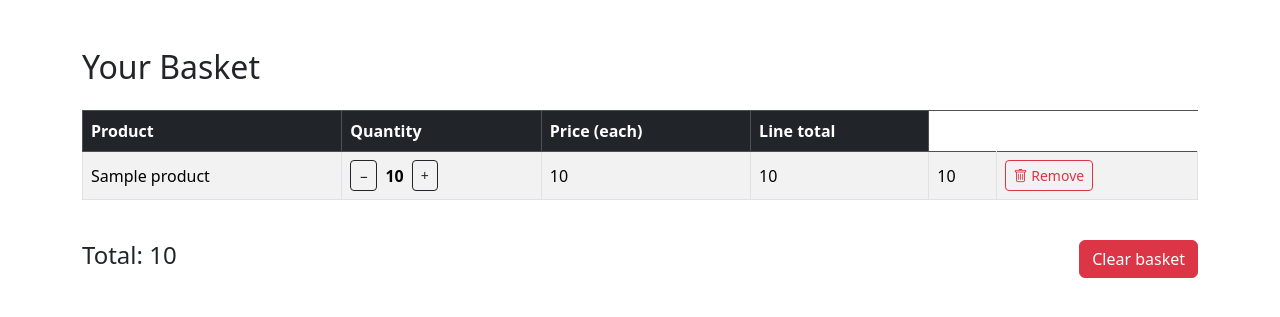
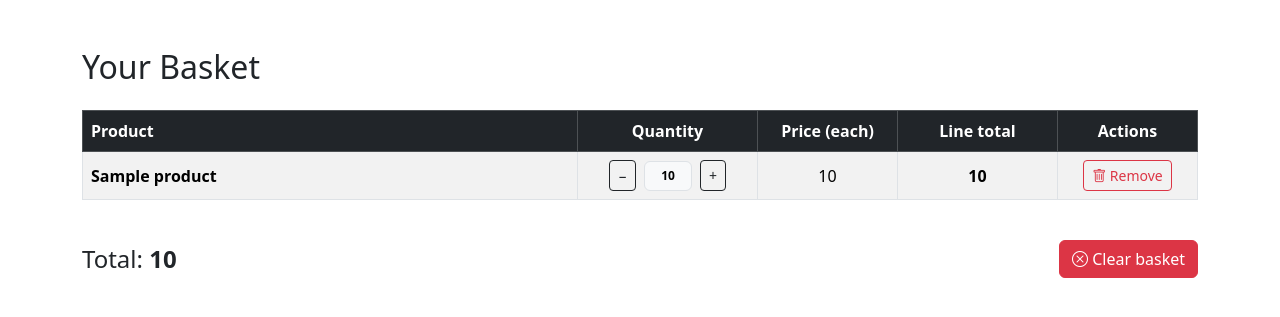
Before and after one commit to Hazem-Abdeen/Django_First_App, a Django app: template store/templates/store/cart_detail.html in a window 1280 px wide. Shown: the part 75-392 px from the top of the page. Run offline with Django 5.2, Linux system fonts and the light colour scheme; the template is opened without the code that fills it: most values are stand-ins (such as "Sample title", 1, 10 or a date in 2020).

Commit message:
last work 23/12

```diff
--- a/store/templates/store/cart_detail.html
+++ b/store/templates/store/cart_detail.html
@@ -9,8 +9,8 @@
   <link href="https://cdn.jsdelivr.net/npm/bootstrap@5.3.3/dist/css/bootstrap.min.css" rel="stylesheet">
   <link href="https://cdn.jsdelivr.net/npm/bootstrap-icons/font/bootstrap-icons.css" rel="stylesheet">
   <link rel="stylesheet" href="{% static 'store/css/navbar.css' %}">
+</head>
 
-</head>
 <body>
 
 {% include "store/navbar.html" %}
@@ -21,40 +21,53 @@
 
   {% if lines %}
     <div class="table-responsive">
-      <table class="table table-bordered table-striped align-middle">
+      <table class="table table-bordered table-striped align-middle text-center">
         <thead class="table-dark">
           <tr>
-            <th>Product</th>
-            <th>Quantity</th>
-            <th>Price (each)</th>
-            <th>Line total</th>
+            <th class="text-start">Product</th>
+            <th style="width: 180px;">Quantity</th>
+            <th style="width: 140px;">Price (each)</th>
+            <th style="width: 160px;">Line total</th>
+            <th style="width: 140px;">Actions</th>
           </tr>
         </thead>
+
         <tbody>
           {% for line in lines %}
             <tr>
-              <td>{{ line.product.title }}</td>
-                <!-- Quantity with - / + -->
+              <!-- Product -->
+              <td class="text-start fw-semibold">
+                {{ line.product.title }}
+              </td>
+
+              <!-- Quantity controls -->
               <td>
-              <div class="d-flex align-items-center gap-2">
-                <form method="post" action="{% url 'cart-decrement' line.product.id %}">
+                <div class="d-inline-flex align-items-center gap-2">
+                  <form method="post" action="{% url 'cart-decrement' line.product.id %}" class="m-0">
                     {% csrf_token %}
-                  <button type="submit" class="btn btn-outline-dark btn-sm">−</button>
+                    <button type="submit" class="btn btn-outline-dark btn-sm px-2">−</button>
                   </form>
 
-                <span class="fw-bold">{{ line.quantity }}</span>
+                  <span class="badge text-bg-light border fw-bold px-3 py-2">
+                    {{ line.quantity }}
+                  </span>
 
-                <form method="post" action="{% url 'cart-increment' line.product.id %}">
+                  <form method="post" action="{% url 'cart-increment' line.product.id %}" class="m-0">
                     {% csrf_token %}
-                  <button type="submit" class="btn btn-outline-dark btn-sm">+</button>
+                    <button type="submit" class="btn btn-outline-dark btn-sm px-2">+</button>
                   </form>
                 </div>
               </td>
-              <td>{{ line.quantity }}</td>
+
+              <!-- Price -->
               <td>{{ line.price }}</td>
-              <td>{{ line.line_total }}</td>
+
+              <!-- Line total -->
+              <td class="fw-semibold">{{ line.line_total }}</td>
+
+              <!-- Remove -->
               <td>
-              <form method="post" action="{% url 'cart-remove' line.product.id %}">
+                <form method="post" action="{% url 'cart-remove' line.product.id %}" class="m-0">
                   {% csrf_token %}
                   <button type="submit" class="btn btn-outline-danger btn-sm">
                     <i class="bi bi-trash"></i> Remove
@@ -67,13 +80,16 @@
       </table>
     </div>
 
-    <div class="d-flex justify-content-between align-items-center mt-4">
-      <h4>Total: {{ total }}</h4>
+    <!-- Total + Clear -->
+    <div class="d-flex flex-column flex-md-row justify-content-between align-items-start align-items-md-center gap-3 mt-4">
+      <h4 class="m-0">
+        Total: <span class="fw-bold">{{ total }}</span>
+      </h4>
 
-      <form method="post" action="{% url 'cart-clear' %}">
+      <form method="post" action="{% url 'cart-clear' %}" class="m-0">
         {% csrf_token %}
         <button type="submit" class="btn btn-danger">
-          Clear basket
+          <i class="bi bi-x-circle"></i> Clear basket
         </button>
       </form>
     </div>
--- a/store/views.py
+++ b/store/views.py
@@ -6,7 +6,6 @@ from .models import Product
 from decimal import Decimal
 from django.shortcuts import redirect
 from django.views.generic import DetailView, TemplateView, UpdateView, ListView
-
 
 class HomeView(ListView):
     model = Product
```
Lines whose indentation alone changed are shown as unchanged.
